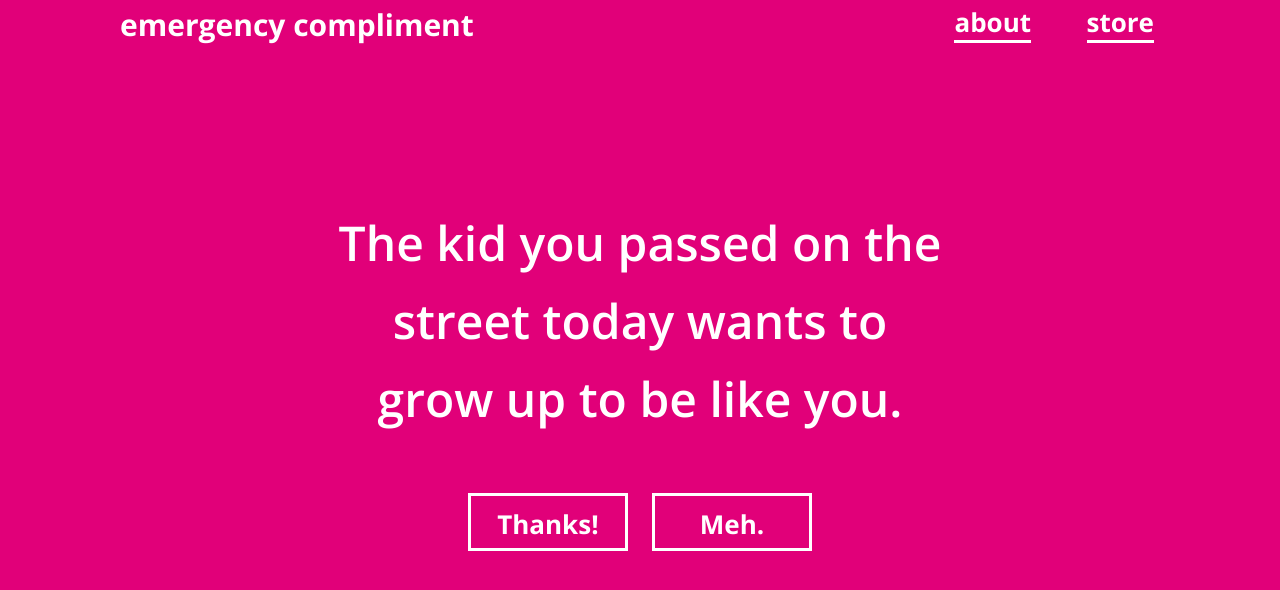
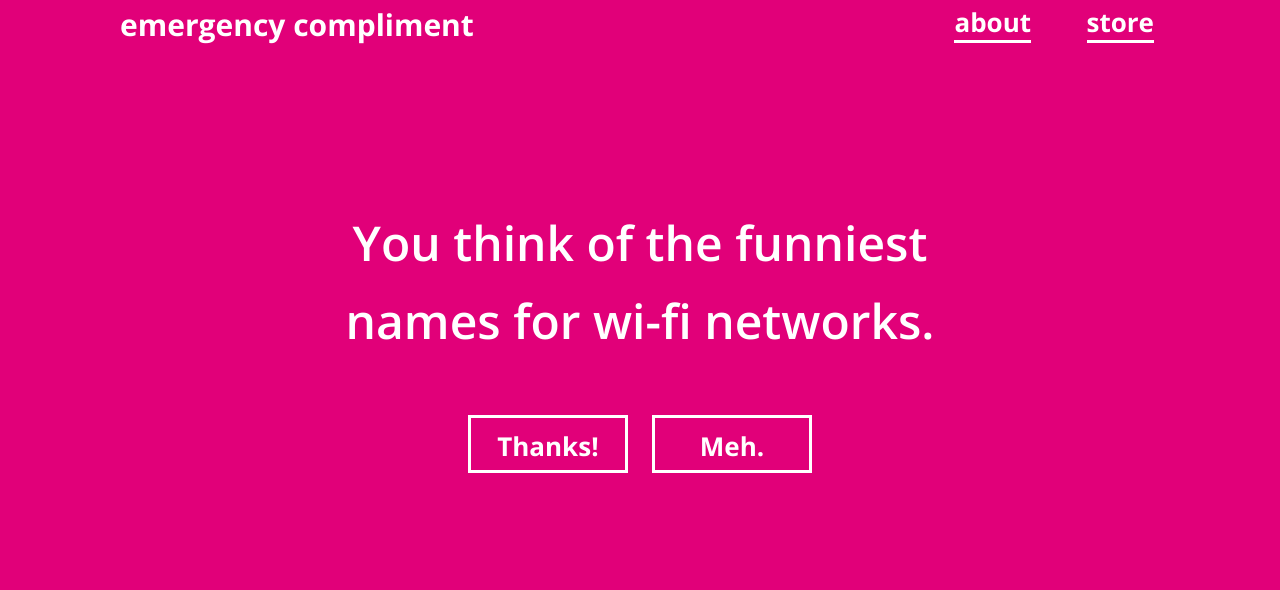
Before and after one commit to tnbeatty/emergency-compliment, a plain HTML site: page index.html in a window 1280 px wide. Drawn offline with nearby package versions, Linux system fonts and the light colour scheme; no server answers.

Commit message:
Dynamic compliments

```diff
--- a/index.html
+++ b/index.html
@@ -1,6 +1,8 @@
 <!DOCTYPE html>
 <html>
   <head>
+    <meta charset="utf-8">
+    <meta name="viewport" content="width=device-width,initial-scale=1, maximum-scale=1">
     <title>Emergency Compliment</title>
     <link rel="stylesheet" href="css/styles.css">
     <script src="js/modernizr.js"></script>
@@ -20,16 +22,17 @@
     </div>
     <div class="row">
       <div class="seven columns centered">
-        <p class="compliment">The kid you passed on the street today wants to grow up to be like you.</p>
+        <p class="compliment">loading...</p>
       </div>
     </div>
     <div id="actionbtns" class="row">
       <div class="seven columns centered">
-        <div class="large default btn"><a href="#">Thanks!</a></div>
-        <div class="large default btn"><a href="#">Meh.</a></div>
+        <div id="thanksbtn" class="large default btn"><a href="#">Thanks!</a></div>
+        <div id="mehbtn" class="large default btn"><a href="#">Meh.</a></div>
       </div>
     </div>
     <script src="//ajax.googleapis.com/ajax/libs/jquery/2.0.2/jquery.min.js"></script>
     <script src="js/gumby.min.js"></script>
+    <script src="js/main.js"></script>
   </body>
 </html>
--- /dev/null
+++ b/js/main.js
@@ -0,0 +1,39 @@
+// Load a few standard compliments, just in case the live list reload ceases to work.
+var compliments = [
+    'You\'re funny. Like, LOL style.',
+    'Your voice sounds like a thousand cats purring. Also, I\'m on acid.',
+    'You think of the funniest names for wi-fi networks.',
+    'People at trivia night are terrified of you.'
+];
+
+var refreshCompliments = function() {
+    var pubkey = '1eEa2ra2yHBXVZ_ctH4J15tFSGEu-VTSunsrvaCAV598';
+    var cors = (true) ? 'cors.io/' : '';
+    $.getJSON('http://' + cors + 'spreadsheets.google.com/feeds/list/' + pubkey +
+        '/od6/public/values?alt=json', function(data) {
+
+            for(var i = 0; i < data.feed.entry.length; i++) {
+                compliments.push(data.feed.entry[i]['gsx$compliments']['$t']);
+            }
+            console.log('compliments list was refreshed successfully');
+        })
+        .done(function() {
+
+        })
+        .fail(function() {
+            console.log('There was an error fetching new compliments.');
+        })
+        .always(function() {
+            showNewCompliment();
+        });
+}
+
+var showNewCompliment = function() {
+    var newCompliment = compliments[Math.floor(Math.random()*compliments.length)];
+    $('.compliment').text(newCompliment);
+}
+
+$(document).ready(function() {
+    $('#mehbtn').click(refreshCompliments);
+    refreshCompliments();
+});
```
